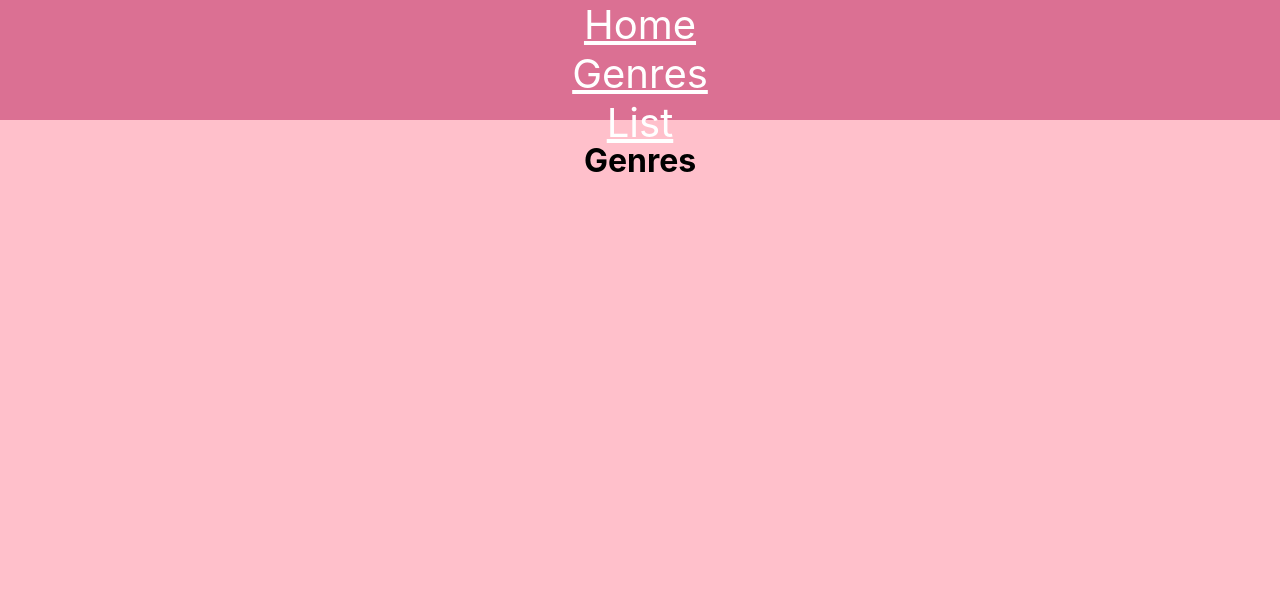
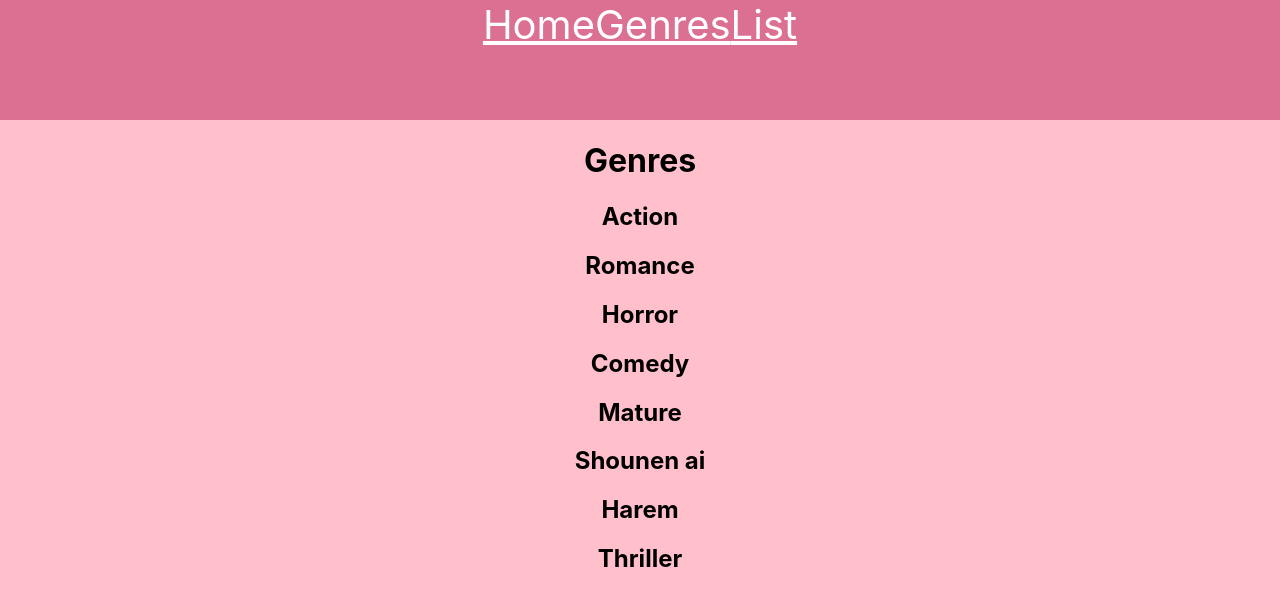
Before and after one commit to AlaysiaVeal/Anima-List, a React (Create React App) app in the folder client/: page /genres in a window 1280 px wide. Shown: the top 606 px of the page. Built offline with nearby package versions, Linux system fonts and the light colour scheme.

Commit message:
added genres

```diff
--- a/client/src/components/Genres.js
+++ b/client/src/components/Genres.js
@@ -1,7 +1,17 @@
 const Genres = () => {
   return (
     <div>
-      <h1>Genres</h1>
+      <div className="Genres">
+        <h1>Genres</h1>
+        <h2>Action</h2>
+        <h2>Romance</h2>
+        <h2>Horror</h2>
+        <h2>Comedy</h2>
+        <h2>Mature</h2>
+        <h2>Shounen ai</h2>
+        <h2>Harem</h2>
+        <h2>Thriller</h2>
+      </div>
     </div>
   )
 }
--- a/client/src/components/Header.js
+++ b/client/src/components/Header.js
@@ -6,11 +6,11 @@ const Header = () => {
         <NavLink to="/" className="home">
           Home
         </NavLink>
-        <br></br>
+
         <NavLink to="/genres" className="genre">
           Genres
         </NavLink>
-        <br></br>
+
         <NavLink to="/list" className="list">
           List
         </NavLink>
```
